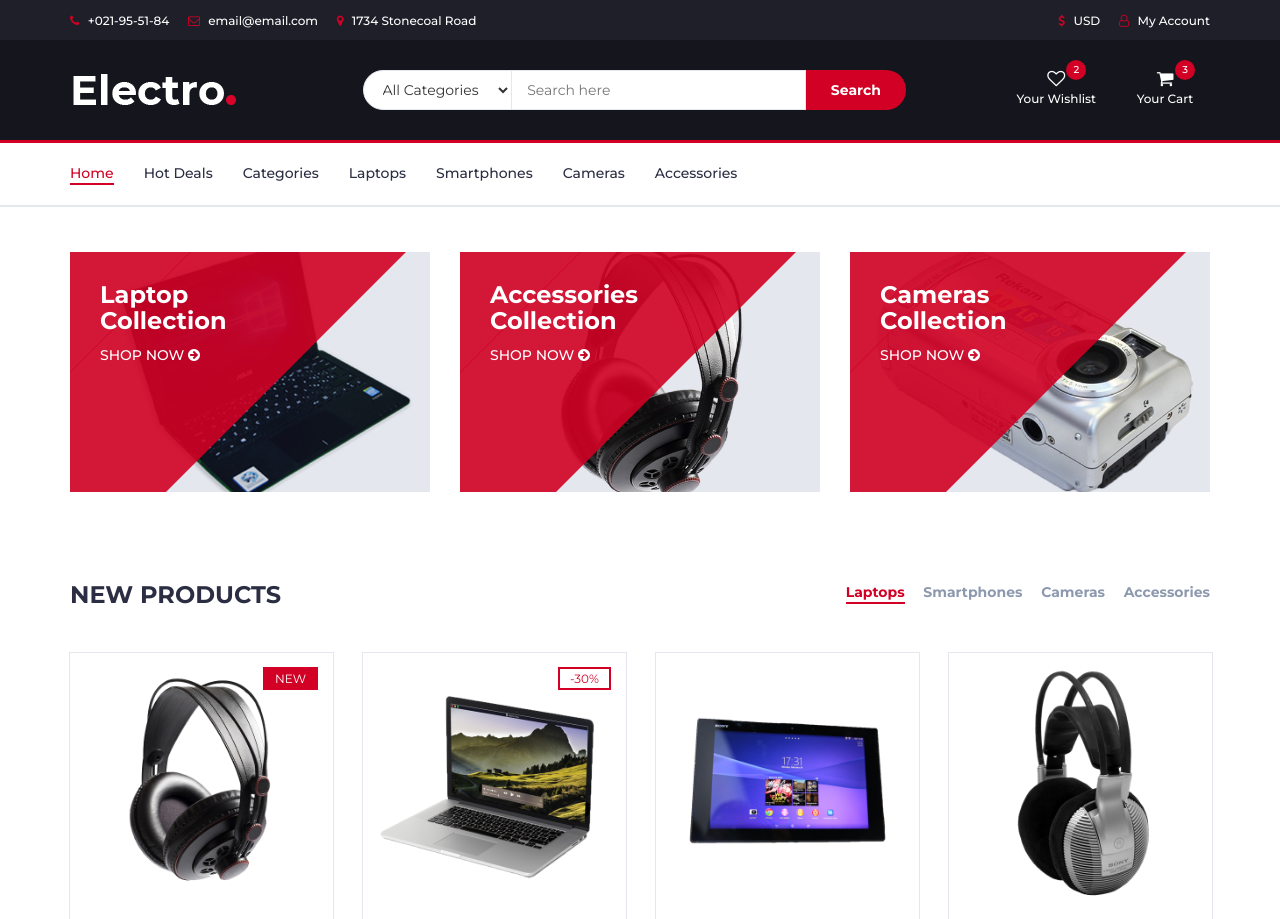
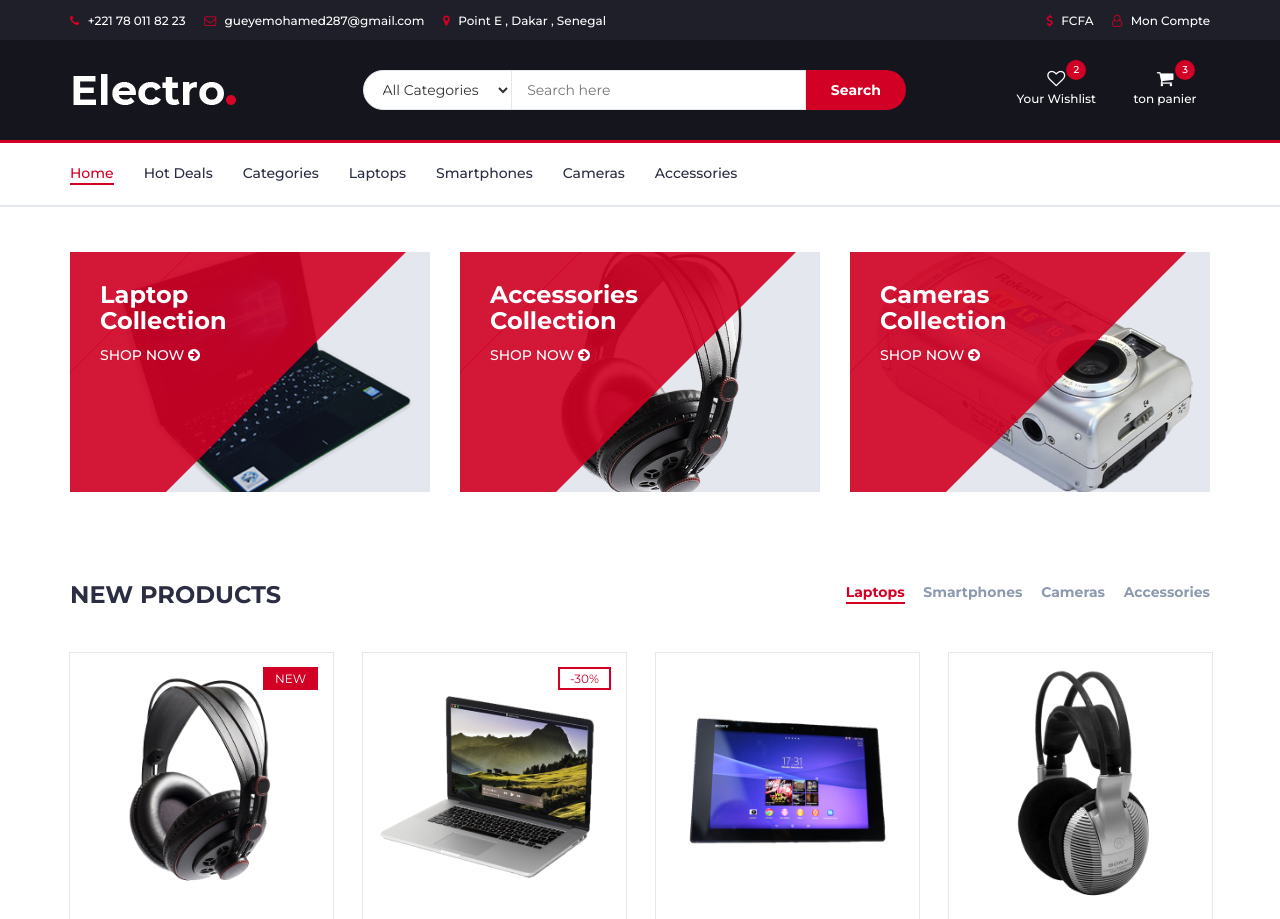
Before and after one commit to mgdigi/electro-tech, a plain HTML site: page index.html in a window 1280 px wide. Shown: the top 919 px of the page. Drawn offline with Linux system fonts and the light colour scheme.

Commit message:
seconde commit

```diff
--- a/index.html
+++ b/index.html
@@ -6,7 +6,7 @@
 		<meta name="viewport" content="width=device-width, initial-scale=1">
 		 <!-- The above 3 meta tags *must* come first in the head; any other head content must come *after* these tags -->
 
-		<title>Electro - HTML Ecommerce Template</title>
+		<title>Electro Site</title>
 
 		<!-- Google font -->
 		<link href="https://fonts.googleapis.com/css?family=Montserrat:400,500,700" rel="stylesheet">
@@ -42,13 +42,13 @@
 			<div id="top-header">
 				<div class="container">
 					<ul class="header-links pull-left">
-						<li><a href="#"><i class="fa fa-phone"></i> +021-95-51-84</a></li>
-						<li><a href="#"><i class="fa fa-envelope-o"></i> email@email.com</a></li>
-						<li><a href="#"><i class="fa fa-map-marker"></i> 1734 Stonecoal Road</a></li>
+						<li><a href="#"><i class="fa fa-phone"></i> +221 78 011 82 23</a></li>
+						<li><a href="#"><i class="fa fa-envelope-o"></i> gueyemohamed287@gmail.com</a></li>
+						<li><a href="#"><i class="fa fa-map-marker"></i> Point E , Dakar , Senegal</a></li>
 					</ul>
 					<ul class="header-links pull-right">
-						<li><a href="#"><i class="fa fa-dollar"></i> USD</a></li>
-						<li><a href="#"><i class="fa fa-user-o"></i> My Account</a></li>
+						<li><a href="#"><i class="fa fa-dollar"></i> FCFA</a></li>
+						<li><a href="#"><i class="fa fa-user-o"></i> Mon Compte</a></li>
 					</ul>
 				</div>
 			</div>
@@ -103,7 +103,7 @@
 								<div class="dropdown">
 									<a class="dropdown-toggle" data-toggle="dropdown" aria-expanded="true">
 										<i class="fa fa-shopping-cart"></i>
-										<span>Your Cart</span>
+										<span>ton panier</span>
 										<div class="qty">3</div>
 									</a>
 									<div class="cart-dropdown">
@@ -1013,9 +1013,9 @@
 								<h3 class="footer-title">About Us</h3>
 								<p>Lorem ipsum dolor sit amet, consectetur adipisicing elit, sed do eiusmod tempor incididunt ut.</p>
 								<ul class="footer-links">
-									<li><a href="#"><i class="fa fa-map-marker"></i>1734 Stonecoal Road</a></li>
-									<li><a href="#"><i class="fa fa-phone"></i>+021-95-51-84</a></li>
-									<li><a href="#"><i class="fa fa-envelope-o"></i>email@email.com</a></li>
+									<li><a href="#"><i class="fa fa-map-marker"></i>Point E , Dakar, Senegal </a></li>
+									<li><a href="#"><i class="fa fa-phone"></i>+22178 011 82 23 </a></li>
+									<li><a href="#"><i class="fa fa-envelope-o"></i>gueyemohamed287@gmail.com</a></li>
 								</ul>
 							</div>
 						</div>
@@ -1083,7 +1083,7 @@
 							</ul>
 							<span class="copyright">
 								<!-- Link back to Colorlib can't be removed. Template is licensed under CC BY 3.0. -->
-								Copyright &copy;<script>document.write(new Date().getFullYear());</script> All rights reserved | This template is made with <i class="fa fa-heart-o" aria-hidden="true"></i> by <a href="https://colorlib.com" target="_blank">Colorlib</a>
+								Copyright &copy;<script>document.write(new Date().getFullYear());</script> All rights reserved | MGDIGI<i class="fa fa-heart-o" aria-hidden="true"></i>
 							<!-- Link back to Colorlib can't be removed. Template is licensed under CC BY 3.0. -->
 							</span>
 						</div>
```
